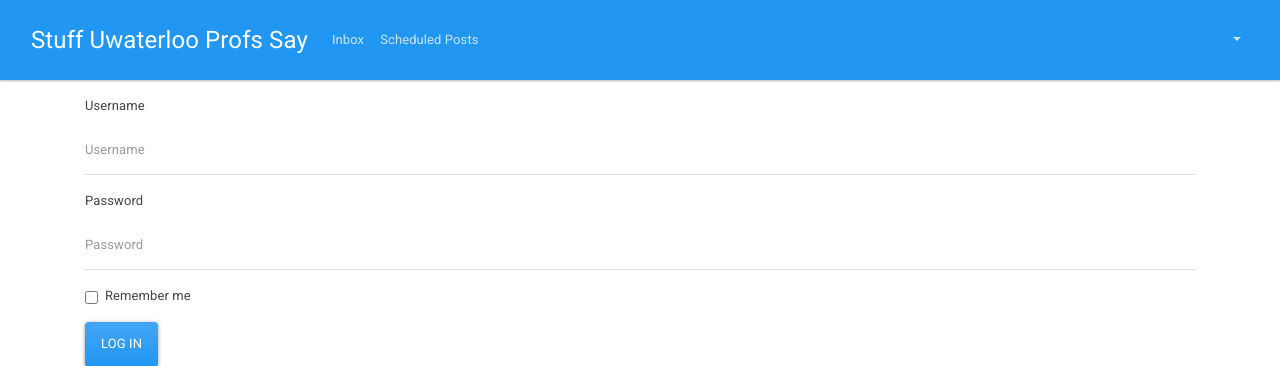
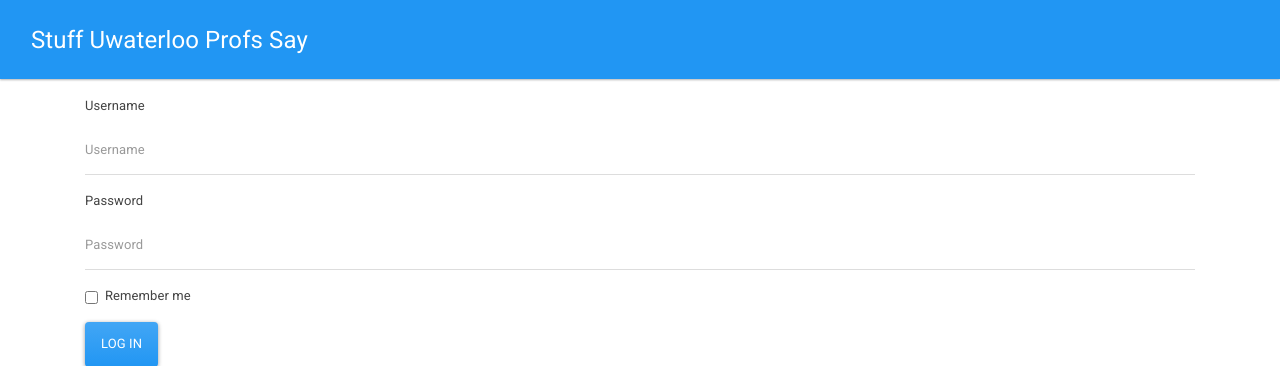
Before and after one commit to pcjl/stuffuwaterlooprofssay, a Flask app: page /login in a window 1280 px wide. Shown: the top 366 px of the page. Run offline with Flask 2, Linux system fonts and the light colour scheme; some libraries are stand-ins or nearby versions.

Commit message:
Remove navbar links

```diff
--- a/suwps/templates/login.html
+++ b/suwps/templates/login.html
@@ -33,27 +33,6 @@
             <div class="navbar navbar-expand-lg fixed-top navbar-dark bg-primary">
                 <div class="container-fluid">
                     <a class="navbar-brand" href="/">Stuff Uwaterloo Profs Say</a>
-                    <button class="navbar-toggler" type="button" data-toggle="collapse" data-target="#navbarResponsive" aria-controls="navbarResponsive" aria-expanded="false" aria-label="Toggle navigation">
-                        <span class="navbar-toggler-icon"></span>
-                    </button>
-                    <div class="collapse navbar-collapse" id="navbarResponsive">
-                        <ul class="navbar-nav">
-                            <li class="nav-item">
-                                <a class="nav-link" target="__blank" href="{{ 'https://www.facebook.com/%s/inbox/' % config['PAGE_ID'] }}">Inbox</a>
-                            </li>
-                            <li class="nav-item">
-                                <a class="nav-link" target="__blank" href="{{ 'https://www.facebook.com/%s/publishing_tools/?section=SCHEDULED_POSTS&sort[0]=scheduled_publish_time_ascending' % config['PAGE_ID'] }}">Scheduled Posts</a>
-                            </li>
-                        </ul>
-                        <ul class="nav navbar-nav ml-auto">
-                            <li class="nav-item dropdown">
-                                <a class="nav-link dropdown-toggle" data-toggle="dropdown" href="#" id="logout">{{ current_user.username }} <span class="caret"></span></a>
-                                <div class="dropdown-menu" aria-labelledby="logout">
-                                    <a class="dropdown-item" href="/logout">Logout</a>
-                                </ul>
-                            </li>
-                        </ul>
-                    </div>
                 </div>
             </div>
 
```
Also changed, not shown: suwps/templates/register.html (+0 -21 lines).
